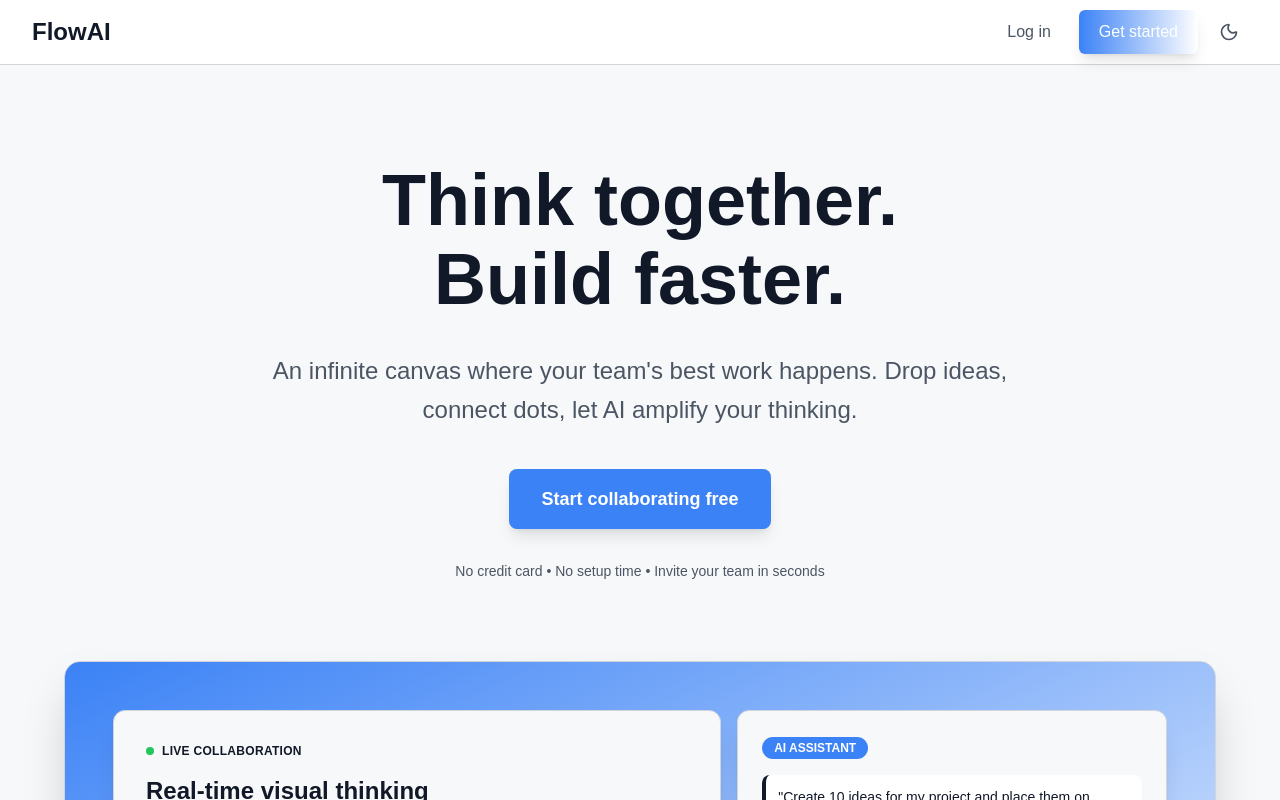
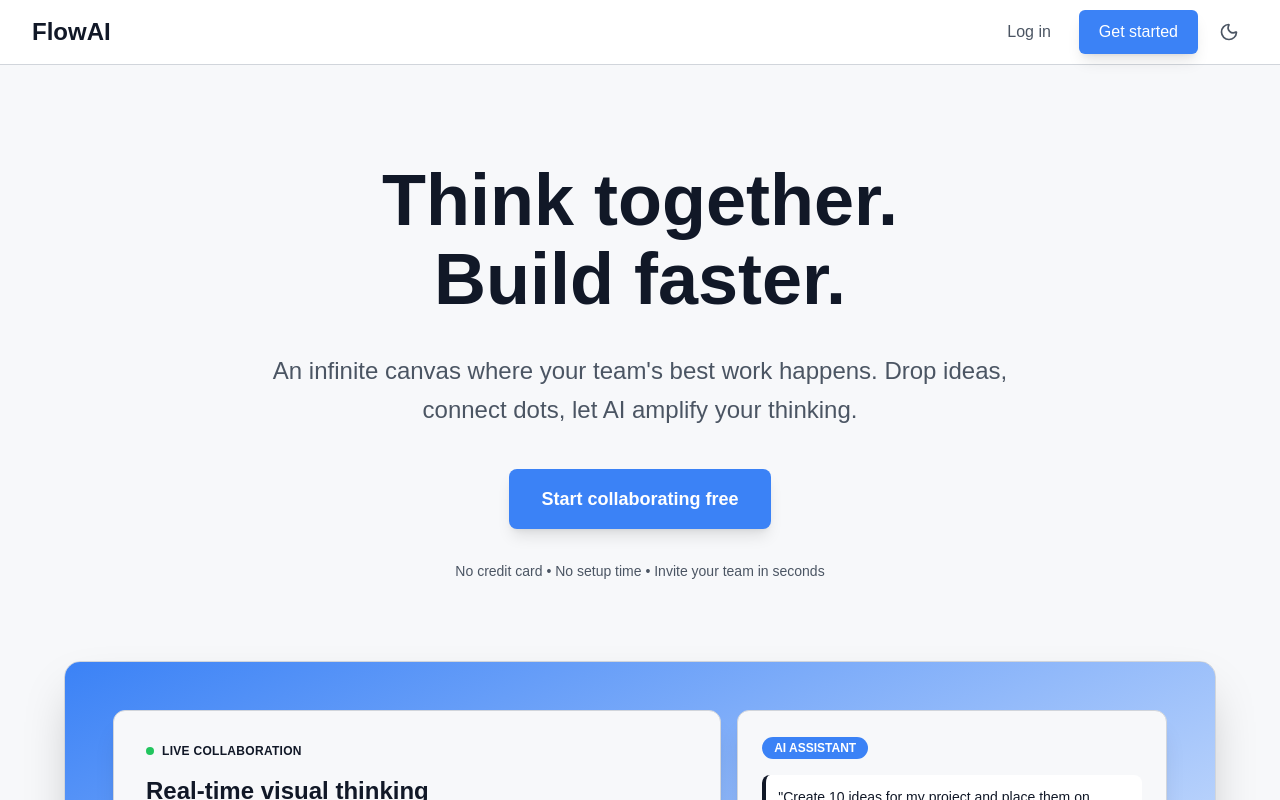
Before and after one commit to chvlpont/flowai, a Next.js app: page / in a window 1280 px wide. Shown: the top 800 px of the page. Built offline with nearby package versions, Linux system fonts and the light colour scheme; no server answers.

Commit message:
change get started button color

```diff
--- a/app/page.tsx
+++ b/app/page.tsx
@@ -66,7 +66,7 @@ const HomePageContent = () => {
                   </button>
                   <button
                     onClick={() => setIsSignupOpen(true)}
-                    className="px-5 py-2.5 bg-linear-to-r from-primary to-accent-purple hover:from-primary-hover hover:to-accent-purple text-white font-medium rounded-md transition-all duration-300 shadow-lg"
+                    className="px-5 py-2.5 bg-primary hover:bg-primary-hover text-white font-medium rounded-md transition-all duration-300 shadow-lg"
                   >
                     Get started
                   </button>
```
